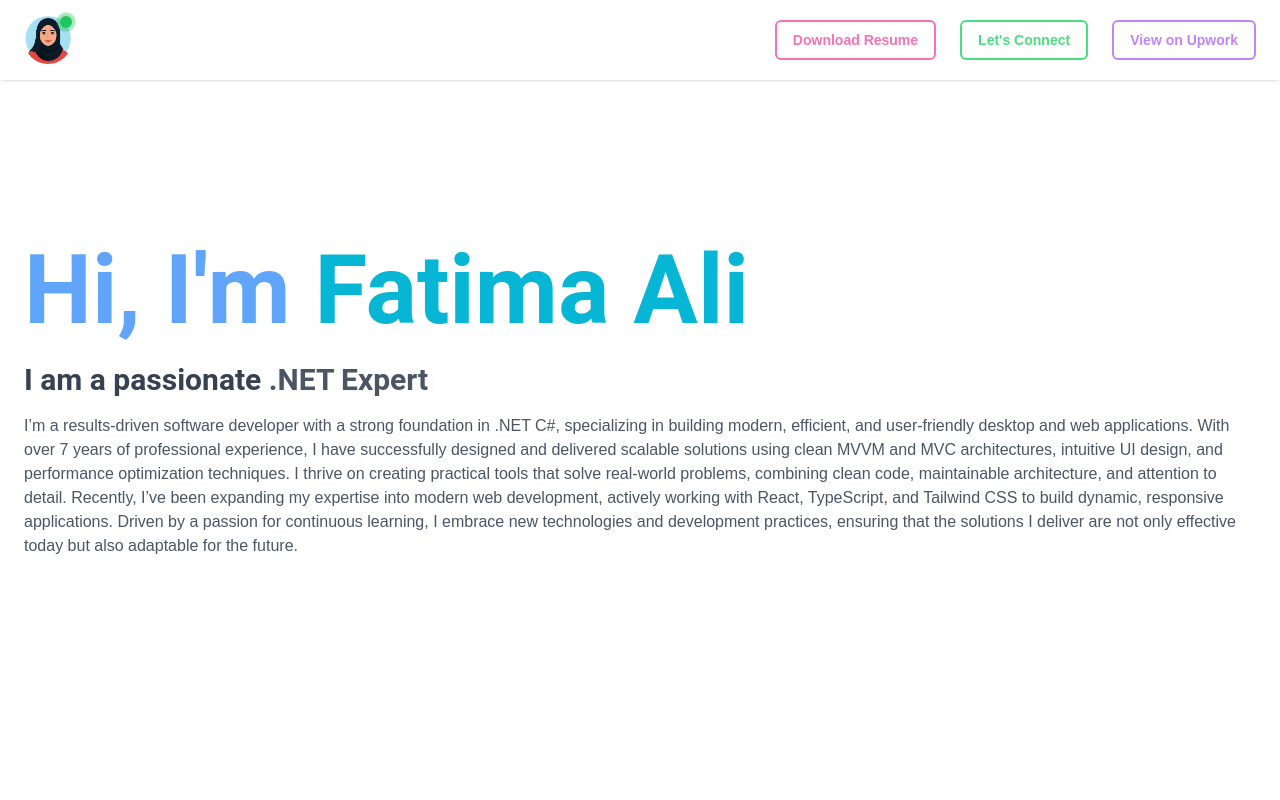
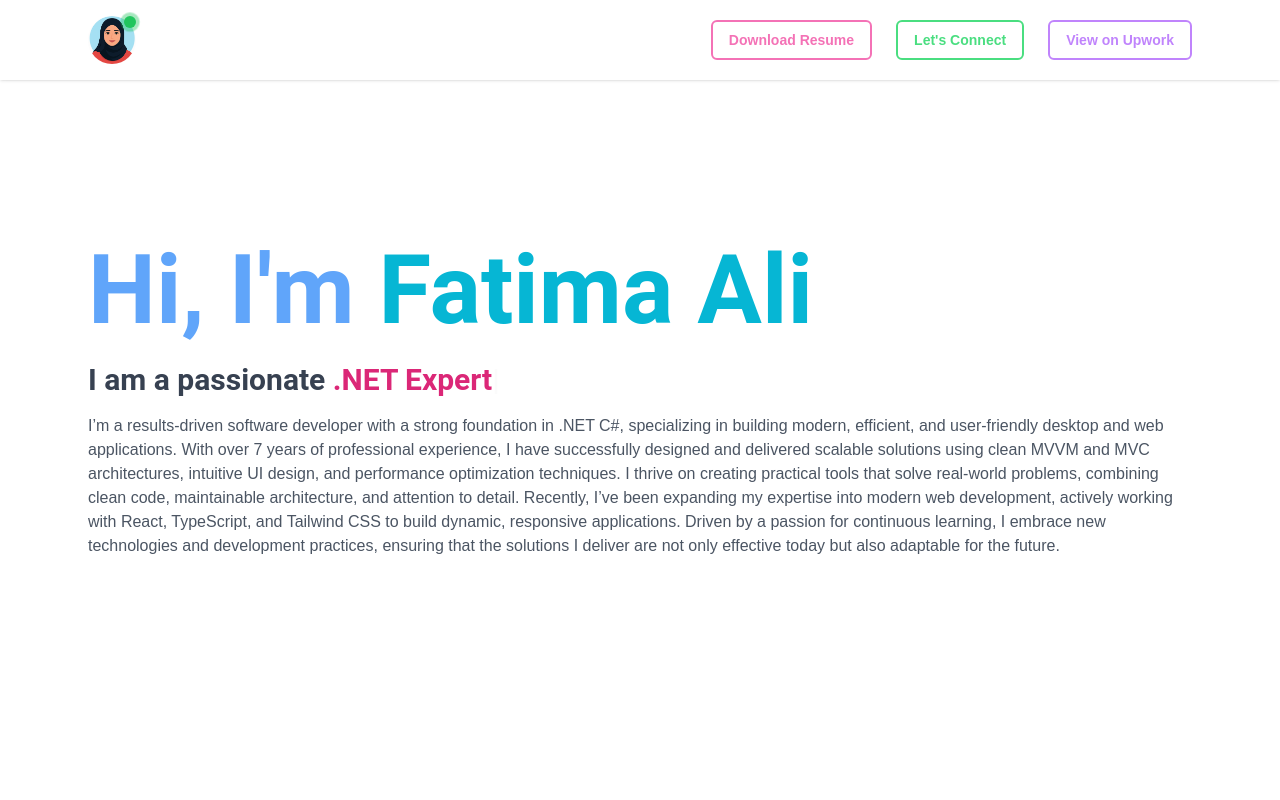
Before and after one commit to fatematahir10/Portfolio, a React (Vite) app: page / in a window 1280 px wide. Shown: the top 800 px of the page. Built offline with nearby package versions, Linux system fonts and the light colour scheme.

Commit message:
margin fixes

```diff
--- a/src/components/Hero.tsx
+++ b/src/components/Hero.tsx
@@ -3,7 +3,7 @@ import TypingEffect from "./TypeEffect";
 
 const Hero: React.FC = () => {
   return (
-    <section className="min-h-screen flex flex-col justify-center px-6 py-28 text-left">
+    <section className="min-h-screen  max-w-6xl mx-auto relative flex flex-col justify-center px-6 py-28 text-left">
       <h1 className="text-6xl md:text-8xl font-bold text-blue-400 mb-6">
         Hi, I'm <span className="text-cyan-500">Fatima Ali</span>
       </h1>
@@ -12,7 +12,7 @@ const Hero: React.FC = () => {
         I am a passionate{" "}
         <TypingEffect
           strings={["C# Developer", ".NET Expert", "React Learner"]}
-          className="text-gray-600"
+          className="text-pink-600"
         />
       </h2>
 
--- a/src/components/Navbar.tsx
+++ b/src/components/Navbar.tsx
@@ -6,7 +6,7 @@ const Navbar: React.FC = () => {
 
   return (
     <nav className="fixed top-0 left-0 w-full z-50 bg-white shadow">
-      <div className="flex items-center justify-between px-6 py-4">
+      <div className="flex items-center justify-between px-6 py-4 max-w-6xl mx-auto relative">
         <div className="relative w-12 h-12">
           <img
             src="/logo.png"
--- a/src/components/Testimonials.tsx
+++ b/src/components/Testimonials.tsx
@@ -8,7 +8,6 @@ const Testimonials: React.FC = () => {
       <h2 className="text-4xl font-bold text-cyan-400 mb-10">Testimonials</h2>
       <div className="space-y-8 max-w-6xl mx-auto relative">
 
-        {/* Testimonial 1 */}
         <div className="border-2 border-cyan-400 p-6 rounded-lg relative">
           <p className="text-base">
             "Fatima worked on WPF desktop applications for our company. She did a great job and worked on the projects in a very steady and reliable way, not getting tired of doing long-running projects and getting some tricky code done as well. Fatima is also a great communicator, and easy and fun to work with! Thanks, Fatima!"
@@ -26,7 +25,6 @@ const Testimonials: React.FC = () => {
           </div>
         </div>
 
-        {/* Testimonial 2 */}
         <div className="border-2 border-pink-400 p-6 rounded-lg relative">
           <p className="text-base">
             "Like said in the feedback before: great work, thanks, Fatima!"
```
